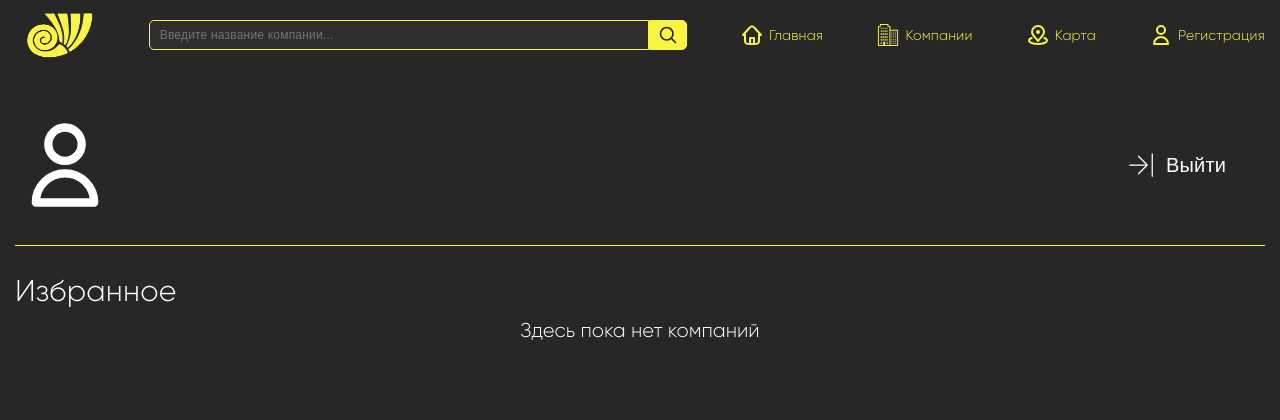
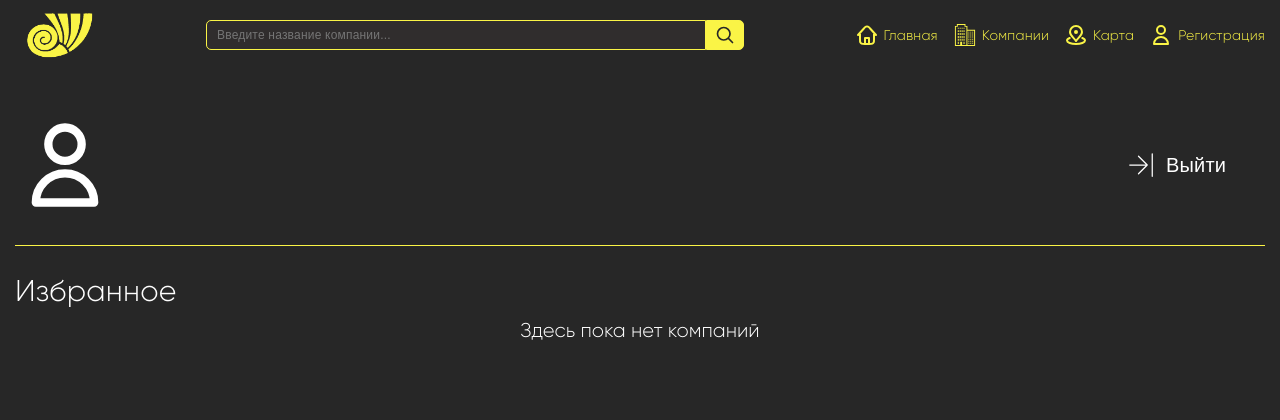
Before and after one commit to BorisVasilevv/web-chel-work, a Django app: page /accounts/profile/ in a window 1280 px wide. Shown: the top 420 px of the page. Run offline with Django 4.2, Linux system fonts and the light colour scheme; data that the repository does not hold is empty; some libraries are stand-ins or nearby versions.

Commit message:
head-menu fix

```diff
--- a/itcompanysite/main/static/main/css/main.css
+++ b/itcompanysite/main/static/main/css/main.css
@@ -97,13 +97,14 @@ a{
     display: flex;
     flex-direction: column;
     gap: 10px;
+    margin-right: auto;
+    margin-left: auto;
 }
 
 .search-container{
     align-items: center;
     display: flex;
-    margin-right: auto;
-    margin-left: auto;
+
 }
 
 .search-row{
--- a/itcompanysite/main/templates/main/layout.html
+++ b/itcompanysite/main/templates/main/layout.html
@@ -29,7 +29,6 @@
                 <img class="search-button-image" src="{% static 'main/icons/search.svg' %}">
             </button>
             </div>
-
 
             {% block filters %} {% endblock %}
         </form>
```
